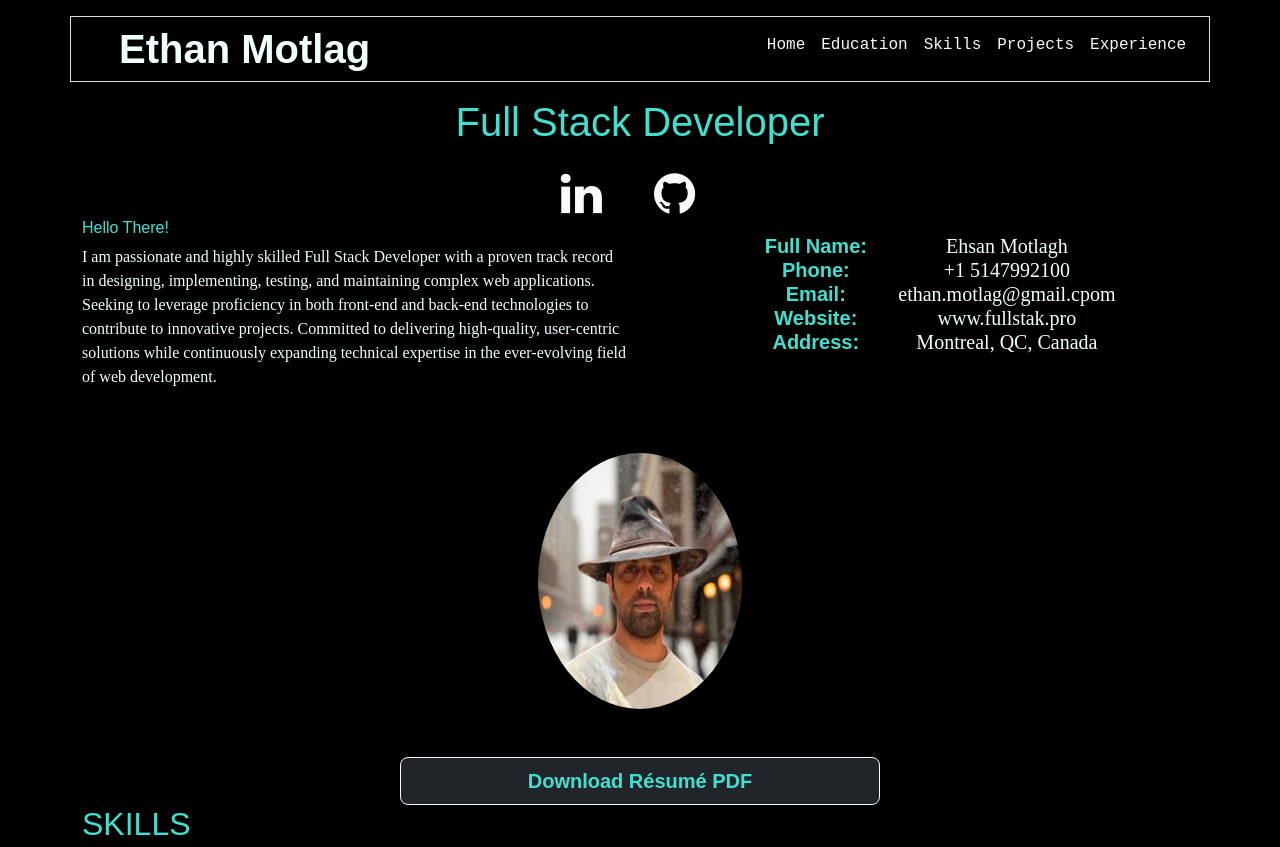
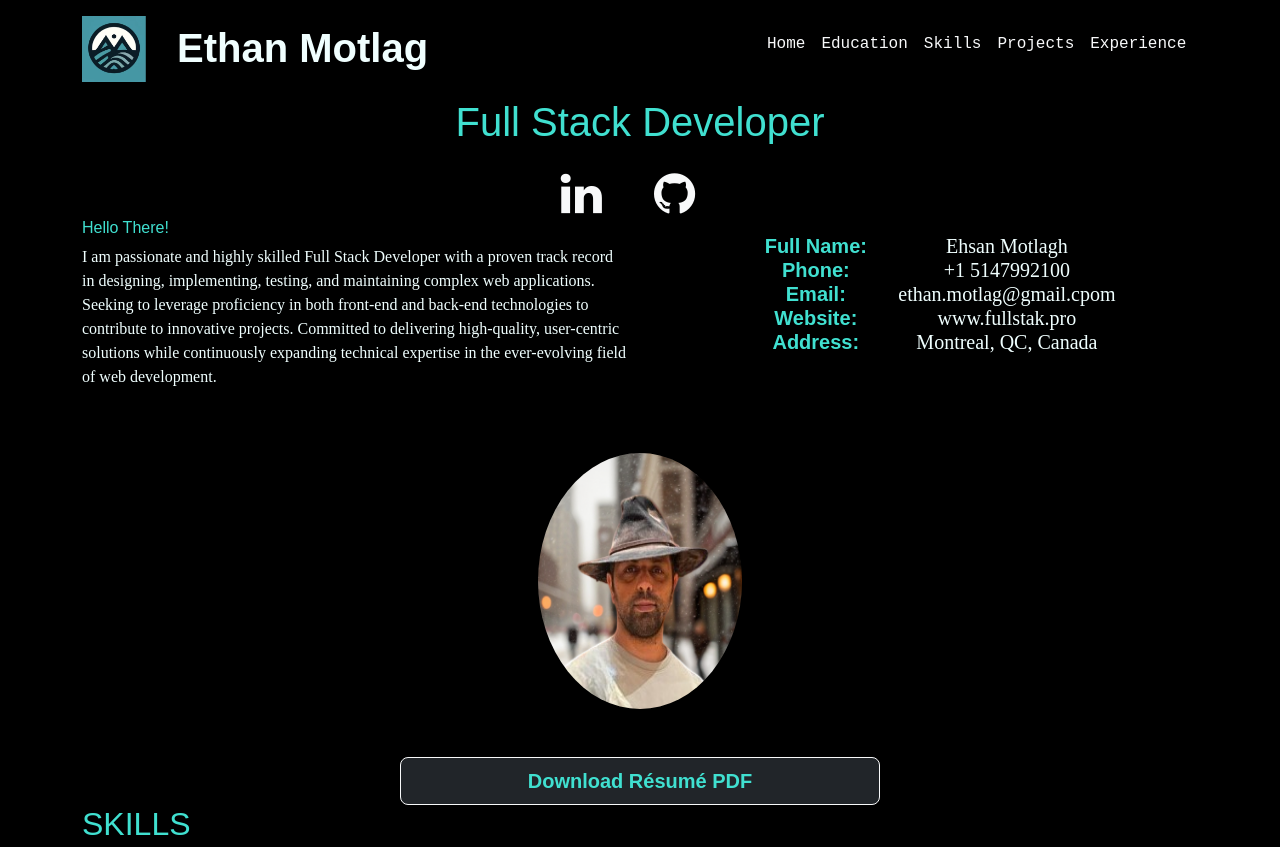
Before and after one commit to TheManMtl/fullstak.pro, a plain HTML site: page index.html in a window 1280 px wide. Shown: the top 847 px of the page. Drawn offline with nearby package versions, Linux system fonts and the light colour scheme; a web font is replaced by a local one.

Commit message:
logo on site

```diff
--- a/index.html
+++ b/index.html
@@ -40,8 +40,9 @@
   <body class="body">
     <div class="container mt-3">
       <!-- navbar -->
-      <div class="row border">
-        <div class="px-lg-5 pt-2 col-md-7 col-sm-12">
+      <div class="row">
+        <div class="col-md-1"><img src="./logo.png" alt="logo" style="width:4rem;"></div>
+        <div class="pt-2 col-md-6 col-sm-12">
           <h1 id="home" class="tektur">Ethan Motlag</h1>
         </div>
         <div class="col-md-5 col-sm-12">
```
